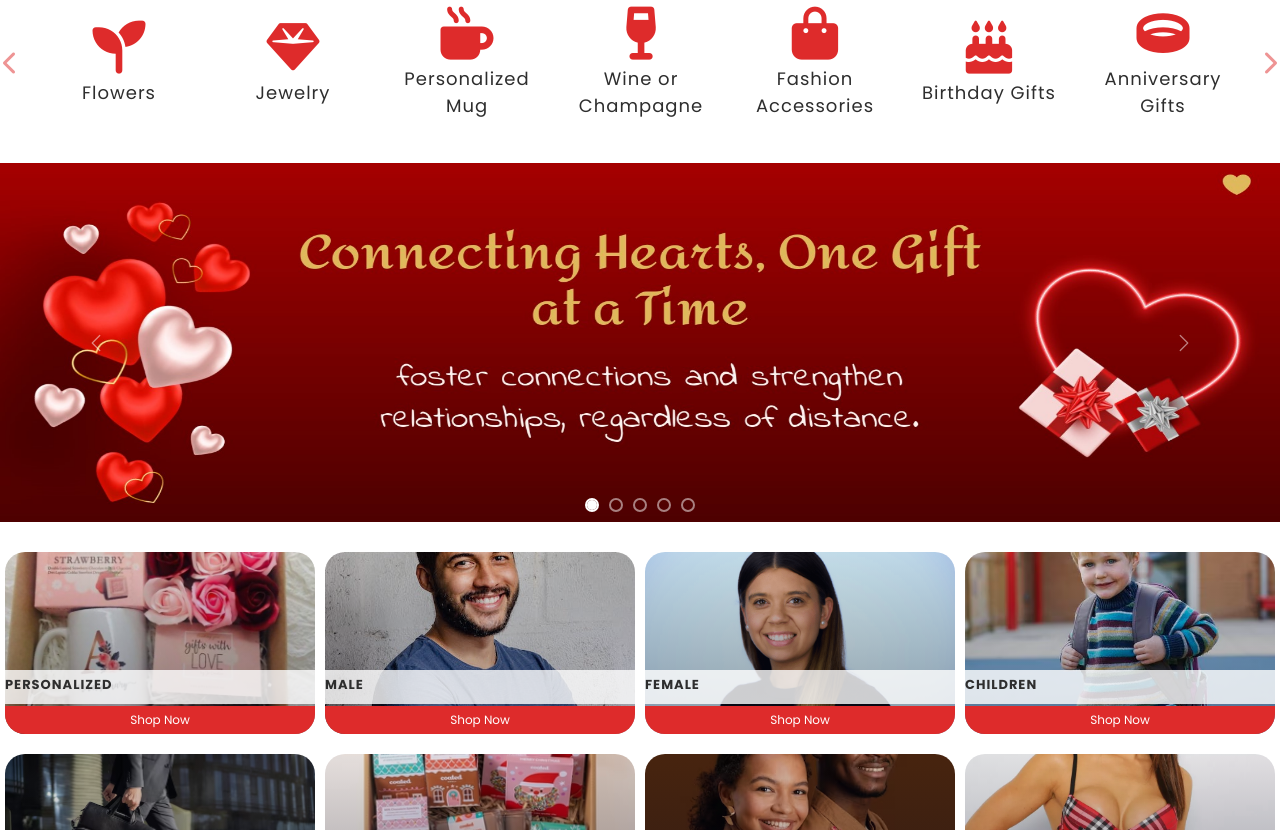
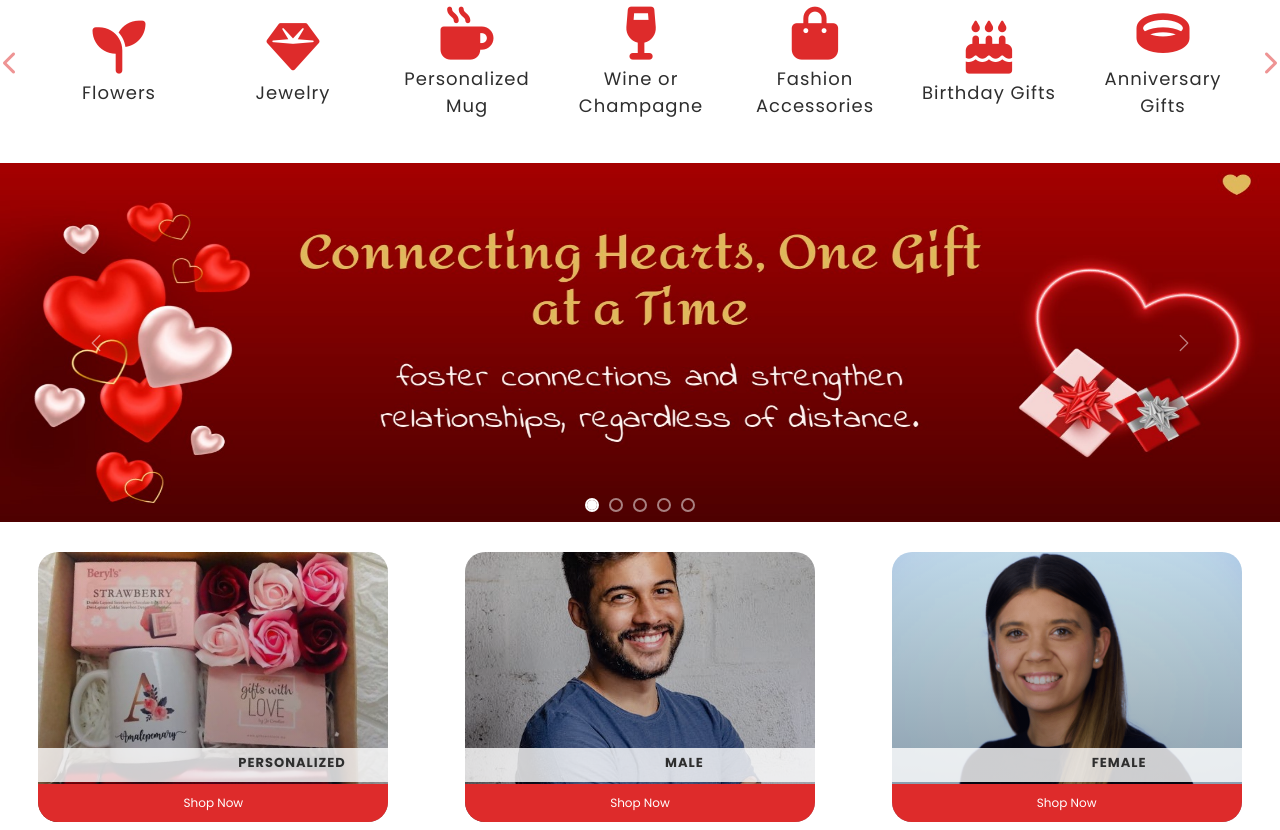
Before and after one commit to Seyi-Adebowale/del-amor, a plain HTML site: page index.html in a window 1280 px wide. Shown: the part 122-952 px from the top of the page. Drawn offline with nearby package versions, Linux system fonts and the light colour scheme.

Commit message:
category boxes width fixed

```diff
--- a/css/global.css
+++ b/css/global.css
@@ -126,7 +126,7 @@ main{
     justify-content: center;
   }
   .header__logo {
-    width: 45%;
+    width: 55%;
     text-align: center;
   }
   .header__nav li {
@@ -159,7 +159,7 @@ main{
     top: 50px;
   }
   .header__icons {
-    width: 25%;
+    width: 33%;
   }
   .header__nav ul li a:hover {
     text-decoration: none;
--- a/css/shop-style.css
+++ b/css/shop-style.css
@@ -3,11 +3,12 @@ main {
   background-image: url("../img/contact-bkg.jpg");
   background-position: center;
   background-size: cover;
+  padding-top: 30px;
 }
 .our-creations {
   position: relative;
   margin: 6%;
-  padding-top: 30px;
+
 }
 .creations-grid {
   display: grid;
--- a/css/style.css
+++ b/css/style.css
@@ -125,23 +125,22 @@
   display: flex;
   justify-content: space-around;
   flex-wrap: wrap;
-  margin: 30px 0;
+  margin: 30px auto;
 }
 .category-box {
   border-radius: 20px;
-  width: 310px;
-  height: 182px;
-  /* outline: 1px solid red; */
+  width: 350px;
+  min-width: 310px;
+  height: 270px;
   position: relative;
   text-align: center;
   background-position: center;
   background-size: cover;
-  margin-bottom: 20px;
+  margin: 0 auto 30px;
   cursor: pointer;
   transition: 0.7s;
   opacity: 0;
   animation: fadeIn 0.3s ease-in-out forwards;
-  /* outline: 1px solid red; */
 }
 .box1 {
   animation-delay: 0.1s;
@@ -218,7 +217,7 @@
   font-weight: bold;
   text-transform: uppercase;
   word-wrap: break-word;
-  animation: bouncing-text 5s linear infinite;
+  animation: bouncing-text 7s linear infinite;
   text-overflow: ellipsis;
   display: inline-block;
   white-space: nowrap;
@@ -230,7 +229,7 @@
   width: 100%;
   z-index: 1;
   position: absolute;
-  bottom: 30px;
+  bottom: 40px;
   left: 50%;
   transform: translateX(-50%);
   margin: auto;
@@ -244,7 +243,7 @@
   background-color: var(--color-red);
   width: 100%;
   color: var(--color-white);
-  padding: 5px;
+  padding: 10px;
   border-radius: 0 0 20px 20px;
   font-size: 1.2rem;
 }
--- a/index.html
+++ b/index.html
@@ -212,7 +212,7 @@
           <a href="#">
             <div class="category-box box1">
               <div class="title-container">
-                <p class="title cont1">Personalized</p>
+                <p class="title">Personalized</p>
               </div>
                 <p class="shop-now">Shop Now</p>
             </div>
@@ -220,7 +220,7 @@
           <a href="male.html">
             <div class="category-box box2">
               <div class="title-container">
-                <p class="title cont2">Male</p>
+                <p class="title">Male</p>
               </div>
               <p class="shop-now">Shop Now</p>
             </div>
```
Also changed, not shown: male.html (+1 -1 lines).
